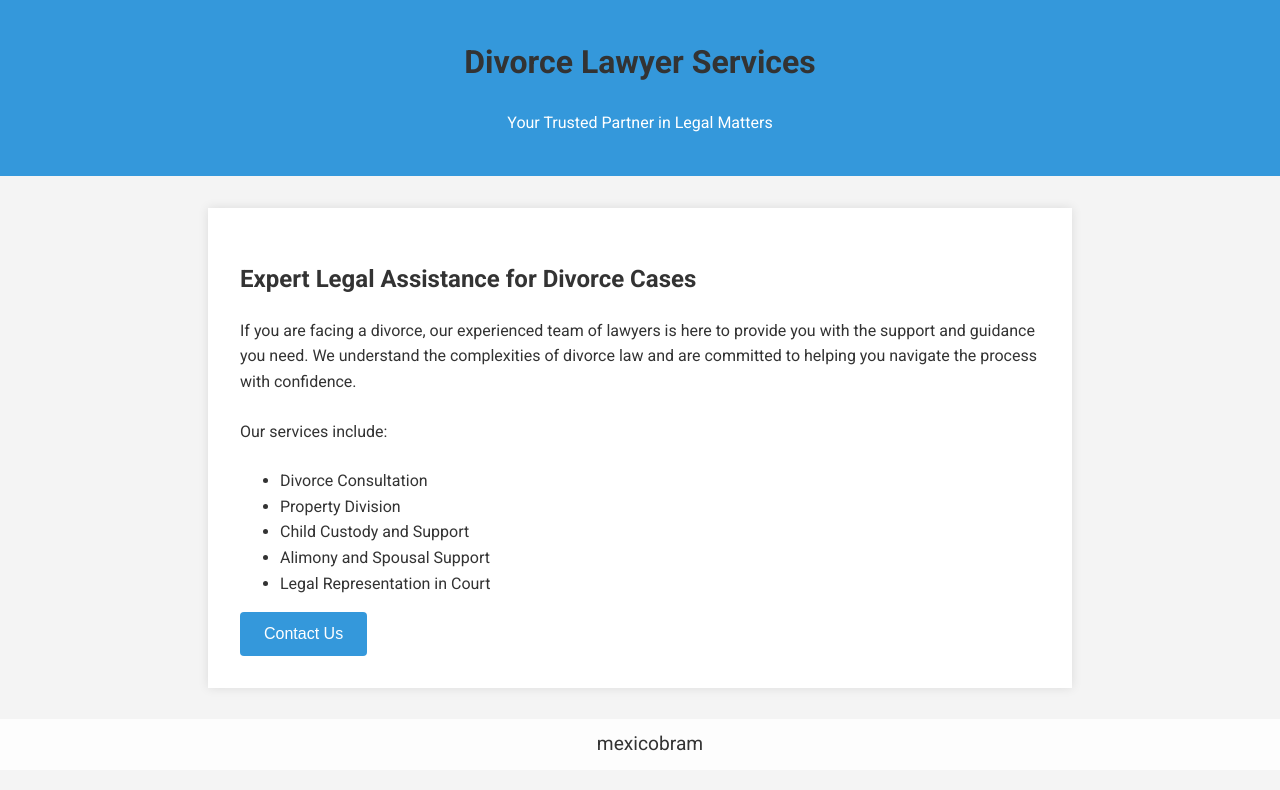
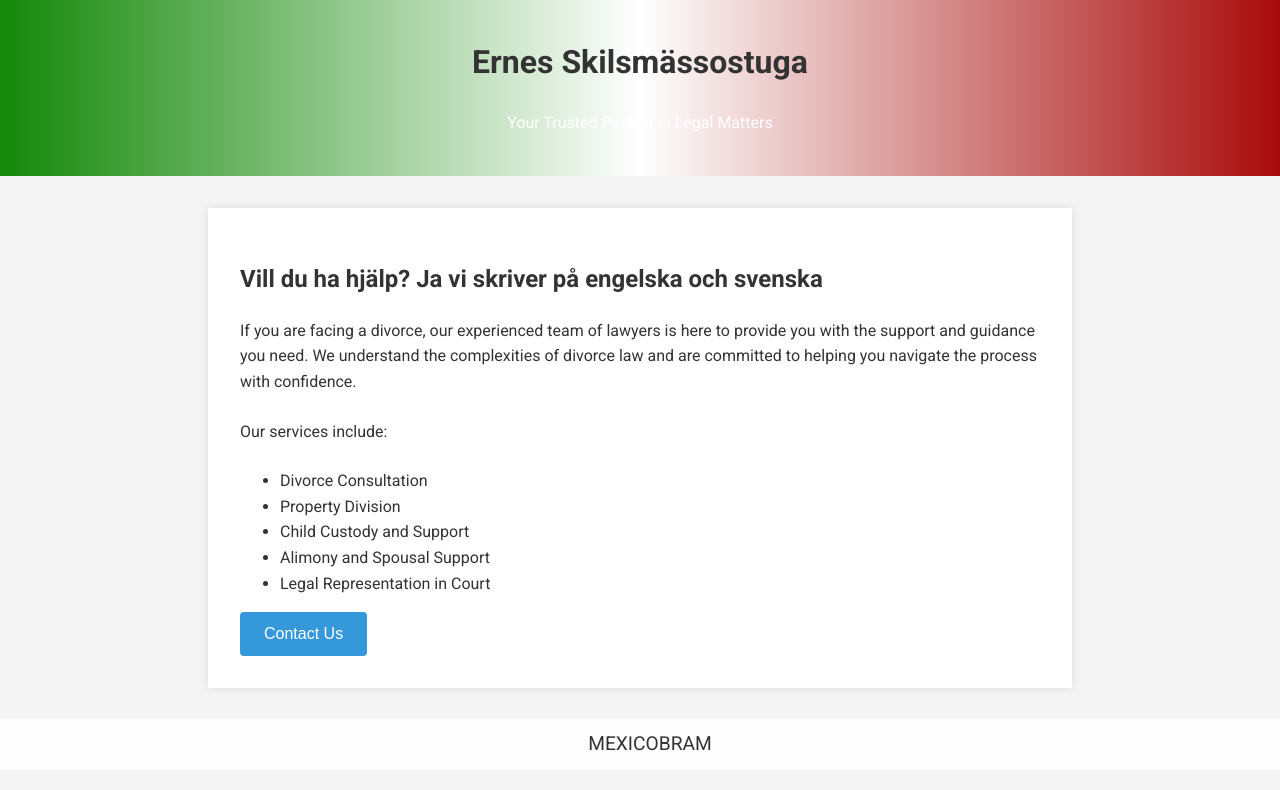
Before and after one commit to RobbanLamnarSisse-Skilsmassa/mexico, a plain HTML site: page index.html in a window 1280 px wide. Drawn offline with Linux system fonts and the light colour scheme.

Commit message:
Update index.html

```diff
--- a/index.html
+++ b/index.html
@@ -18,7 +18,7 @@
         }
 
         header {
-            background-color: #3498db;
+            background: linear-gradient(to right, #138808, #ffffff, #aa0a0a);
             color: #fff;
             padding: 1em 0;
             text-align: center;
@@ -70,12 +70,12 @@
 
 <body>
     <header>
-        <h1>Divorce Lawyer Services</h1>
+        <h1>Ernes Skilsmässostuga</h1>
         <p>Your Trusted Partner in Legal Matters</p>
     </header>
 
     <section>
-        <h2>Expert Legal Assistance for Divorce Cases</h2>
+        <h2>Vill du ha hjälp? Ja vi skriver på engelska och svenska</h2>
         <p>If you are facing a divorce, our experienced team of lawyers is here to provide you with the support and guidance you need. We understand the complexities of divorce law and are committed to helping you navigate the process with confidence.</p>
         <p>Our services include:</p>
         <ul>
@@ -90,11 +90,11 @@
 
     <script>
         function contactUs() {
-            alert("Don't contact us");
+            alert("Please call us at 123-456-7890 to schedule a consultation.");
         }
     </script>
 
-    <div class="watermark">mexicobram</div>
+    <div class="watermark">MEXICOBRAM</div>
 
     <link rel="stylesheet" href="https://fonts.googleapis.com/css2?family=Roboto:wght@400;700&display=swap">
 </body>
```
